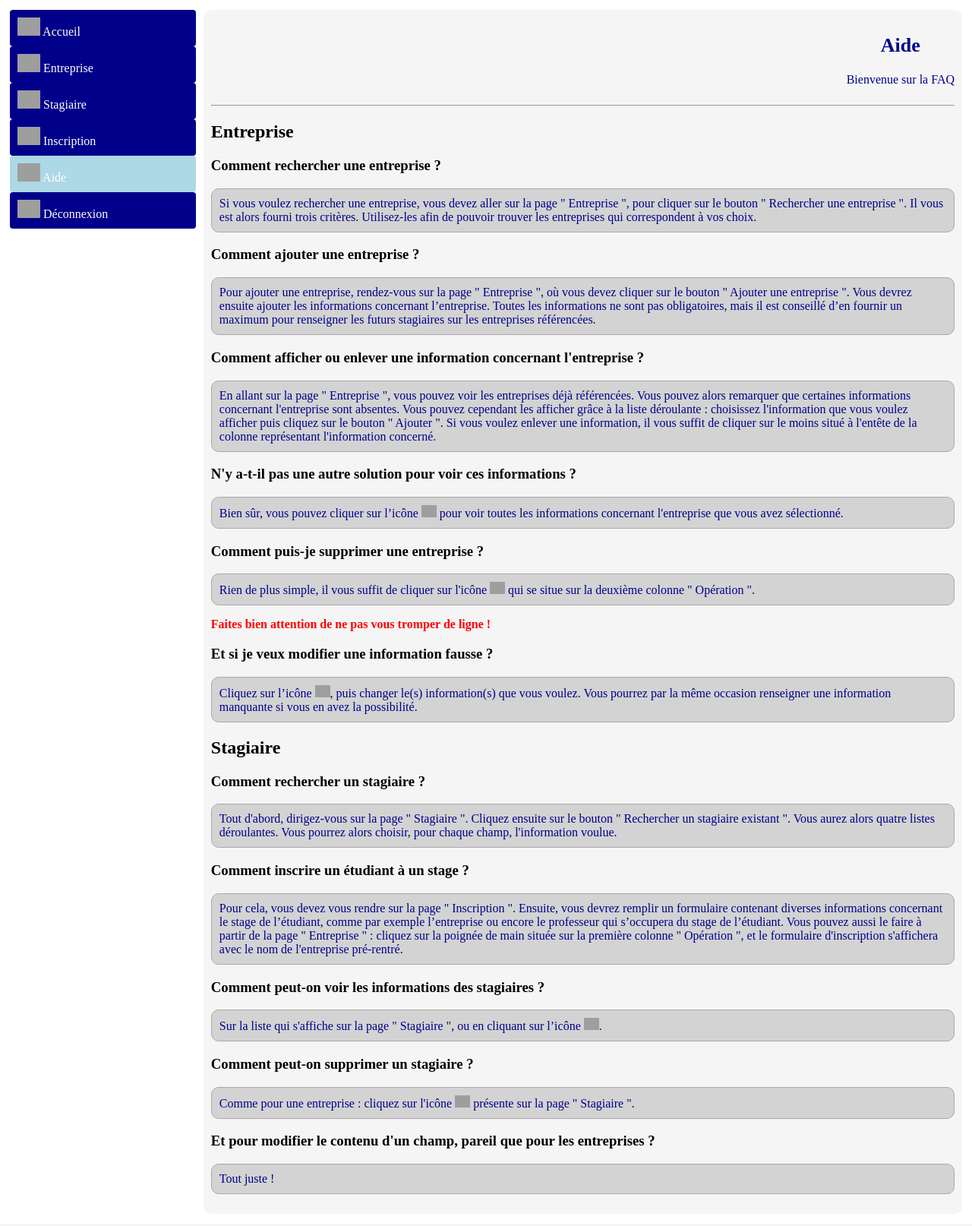
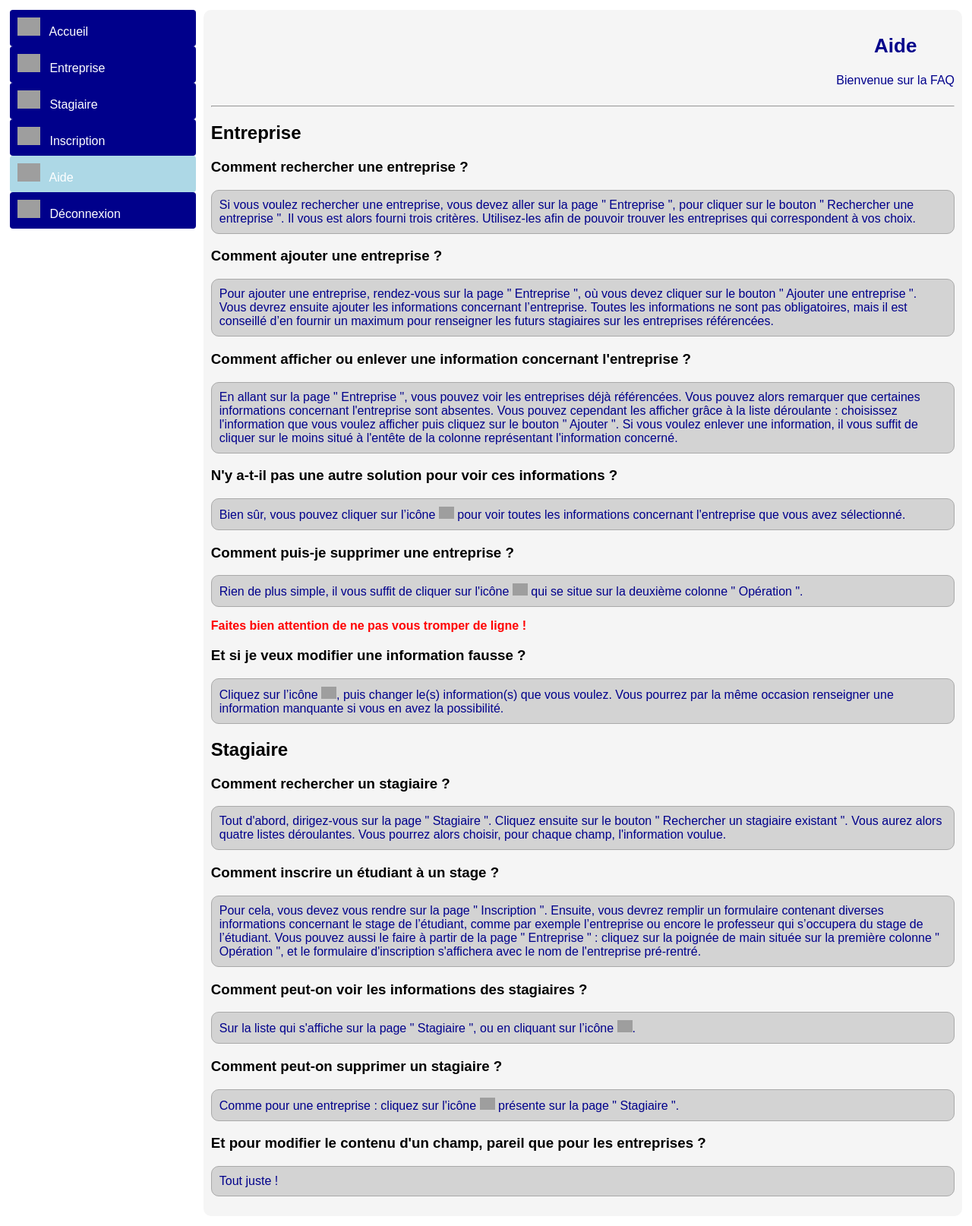
Before and after one commit to Abirhanned/Gestion-de-stage-, a PHP site: page /aideAppli.php in a window 1280 px wide. Shown: the whole page at 76% size. Before the commit the page ends 1572 px from the top, so only its background shows below. Run offline with PHP 8.4, Linux system fonts and the light colour scheme; the visitor is signed in with stand-in values (Sample User, id 1); grey boxes are pictures that could not be loaded.

Commit message:
Update aideAppli.php: quelques changements de style

```diff
--- a/aideAppli.php
+++ b/aideAppli.php
@@ -16,6 +16,9 @@ if (!isset($_SESSION['user_login'])) {
     <meta name="viewport" content="width=device-width, initial-scale=1">
     <link rel="stylesheet" href="style.css">
     <style>
+         body {
+            font-family: Arial, Helvetica, sans-serif;
+        }
 
         .droite {
             float: right;
@@ -38,6 +41,14 @@ if (!isset($_SESSION['user_login'])) {
 
         .important{
             color: red
+        }
+
+        .nav a img {
+            margin-right: 8px;
+        }
+
+        .nav a:hover {
+            background-color: #1c1c1c;
         }
     </style>
 </head>
```
